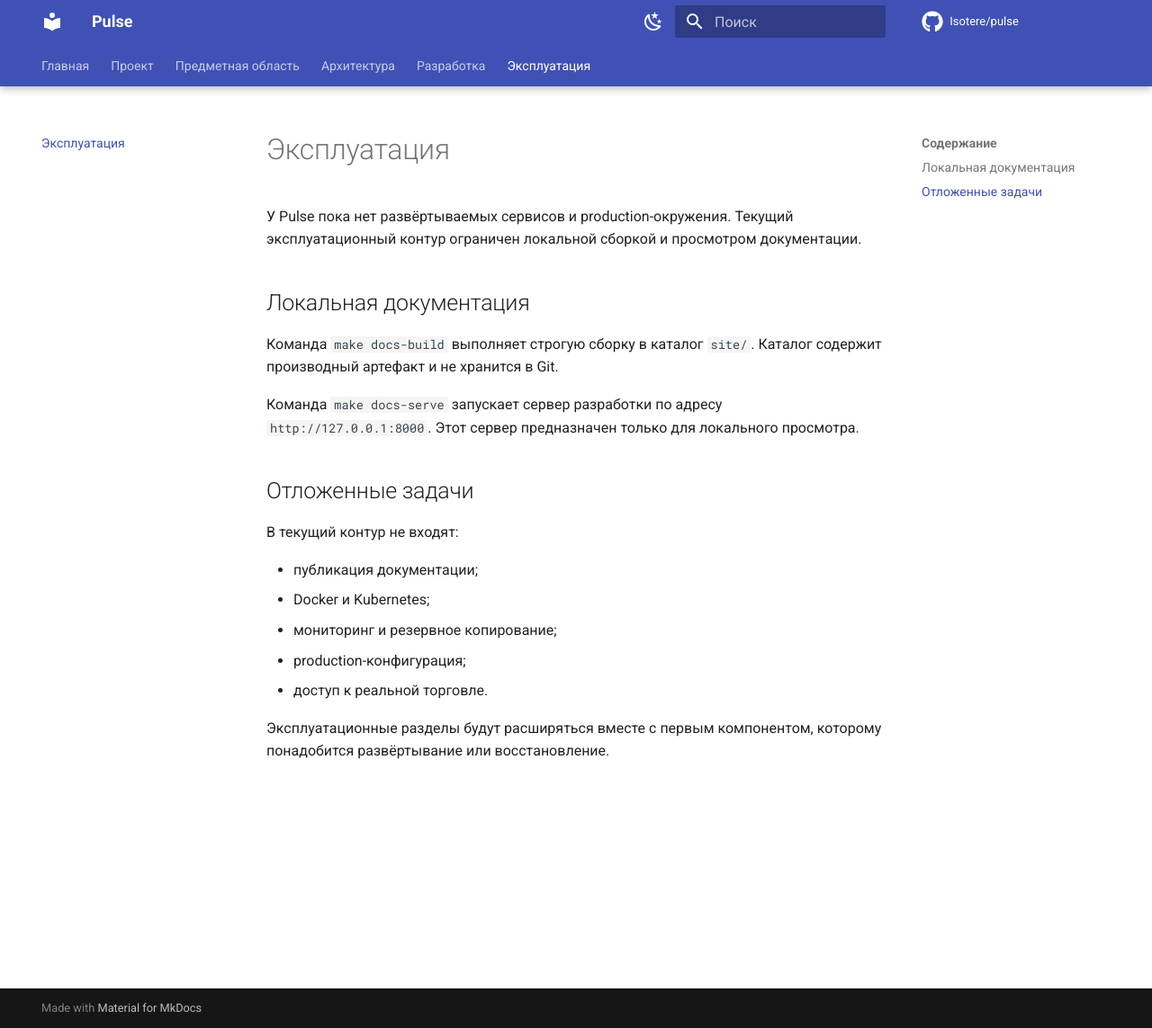
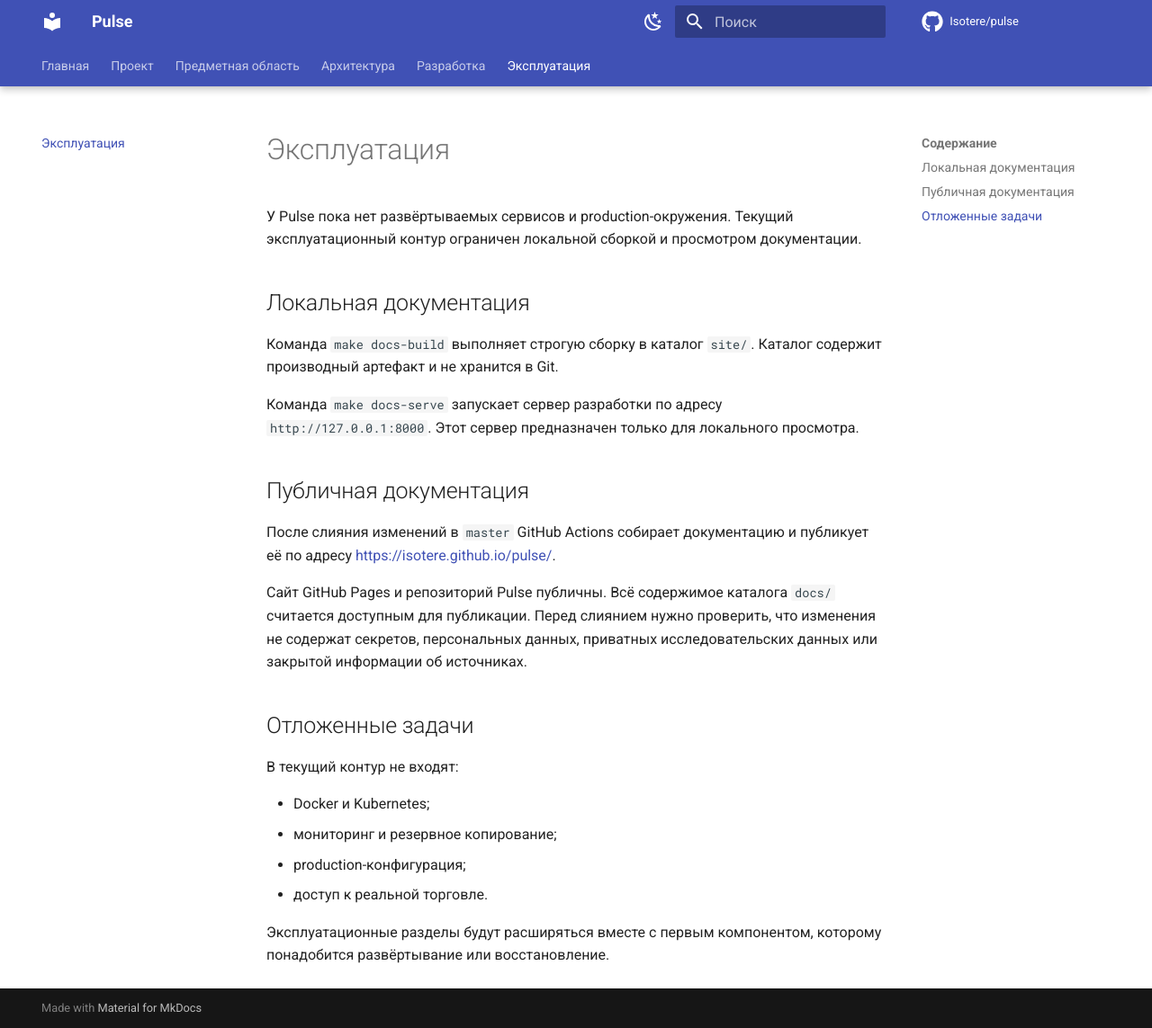
Before and after one commit to Isotere/pulse, an MkDocs documentation site: the page built from docs/operations/index.md, in a window 1280 px wide and 1143 px high. Shown: the whole window at 90% size. Built offline with MkDocs 1.6.1 and Material for MkDocs 9.7.7, drawn with Linux system fonts in a browser that asks for light colours; comment, search, counter and statistics services are not loaded.

Commit message:
ci: настроить Pages и защиту публикации (#5)

```diff
--- a/docs/operations/index.md
+++ b/docs/operations/index.md
@@ -12,11 +12,20 @@
 `http://127.0.0.1:8000`. Этот сервер предназначен только для локального
 просмотра.
 
+## Публичная документация
+
+После слияния изменений в `master` GitHub Actions собирает документацию и
+публикует её по адресу <https://isotere.github.io/pulse/>.
+
+Сайт GitHub Pages и репозиторий Pulse публичны. Всё содержимое каталога `docs/`
+считается доступным для публикации. Перед слиянием нужно проверить, что
+изменения не содержат секретов, персональных данных, приватных
+исследовательских данных или закрытой информации об источниках.
+
 ## Отложенные задачи
 
 В текущий контур не входят:
 
-- публикация документации;
 - Docker и Kubernetes;
 - мониторинг и резервное копирование;
 - production-конфигурация;
--- a/mkdocs.yml
+++ b/mkdocs.yml
@@ -1,5 +1,6 @@
 site_name: Pulse
 site_description: Среда для воспроизводимого исследования рынка и проверки алгоритмических торговых стратегий
+site_url: https://isotere.github.io/pulse/
 repo_name: Isotere/pulse
 repo_url: https://github.com/Isotere/pulse
 edit_uri: edit/master/docs/
```
Also changed, not shown: .agents/skills/pulse-learning-note/SKILL.md (+3 -5 lines), .agents/skills/pulse-stage-plan/SKILL.md (+3 -5 lines), .agents/skills/pulse-vault-docs/SKILL.md (+3 -5 lines), AGENTS.md (+37 -10 lines), 5 other files.
